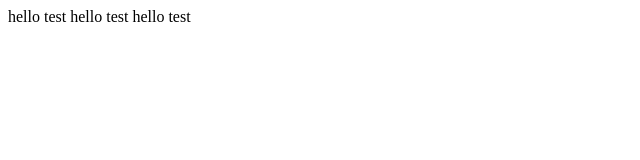
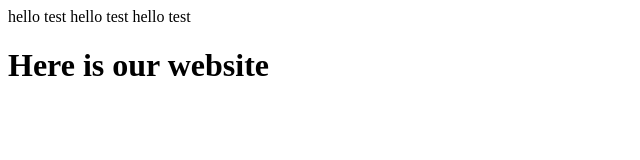
Before and after one commit to gokhanyurtsever/hello-test, a plain HTML site: page index.html in a window 1280 px wide. Shown: the whole page, without its empty margins (0-640 px from the left). Drawn offline with Linux system fonts and the light colour scheme.

Commit message:
add website header

```diff
--- a/index.html
+++ b/index.html
@@ -10,5 +10,6 @@
     hello test
     hello test
     hello test
+    <h1>Here is our website</h1>
 </body>
 </html>
```
